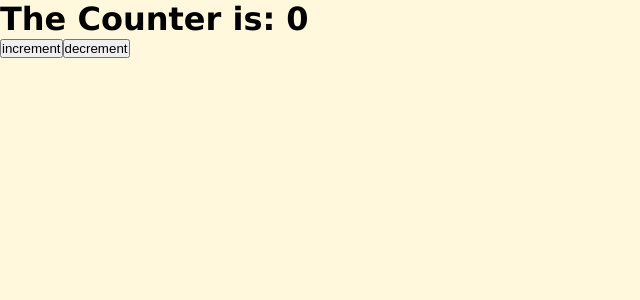
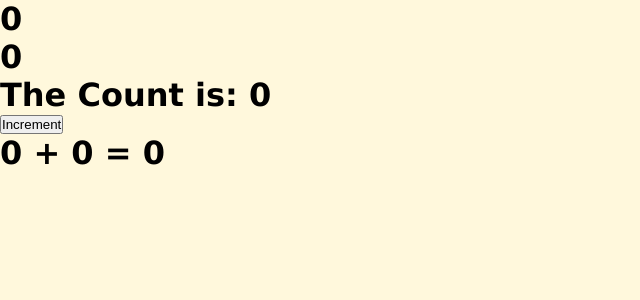
Before and after one commit to gdevakrishnan/reactpractice, a React (Create React App) app in the folder myapp/: page / in a window 1280 px wide. Shown: the top 300 px of the page, without its empty margins (0-640 px from the left). Built offline with nearby package versions, Linux system fonts and the light colour scheme.

Commit message:
useMemo hook was completed

```diff
--- a/myapp/src/components/App.js
+++ b/myapp/src/components/App.js
@@ -1,24 +1,27 @@
-import React, { useReducer } from "react";
+import React, { useMemo, useState } from "react";
 
-function Counter(state, action) {
-  switch (action.type) {
-    case "increment":
-      return state + 1;
-    case "decrement":
-      return state - 1;
-    default:
-      alert("Invalid action");
-  }
+function Memocomponent(props) {
+  const {a,b} = props;
+  const result = useMemo(() => {
+    return a+b;
+  }, [a, b])
+  return <h1>{a} + {b} = {result}</h1>
 }
 
 export default function App() {
-  const [Count, dispatch] = useReducer(Counter, 0);
+  const [Count, setCount] = useState(0);
+
+  const a = Count;
+  const b = Count * 2;
+
 
   return (
     <>
-      <h1>The Counter is: {Count}</h1>
-      <button onClick={() => dispatch({type: "increment"})}>increment</button>
-      <button onClick={() => dispatch({type: "decrement"})}>decrement</button>
+      <h1>{a}</h1>
+      <h1>{b}</h1>
+      <h1>The Count is: { Count }</h1>
+      <button onClick={() => setCount(Count + 1)}>Increment</button>
+      <Memocomponent a = {a} b = {b}/>
     </>
   );
 }
```
